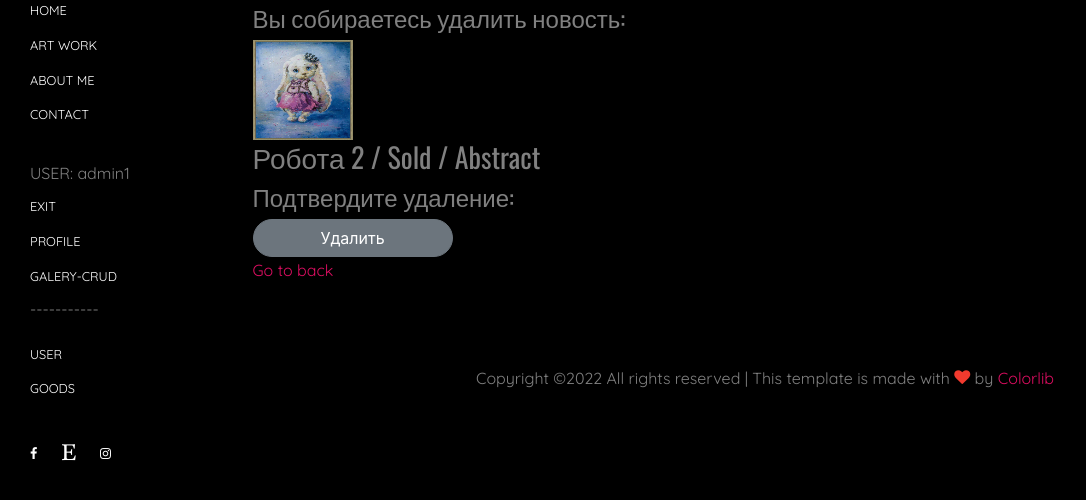
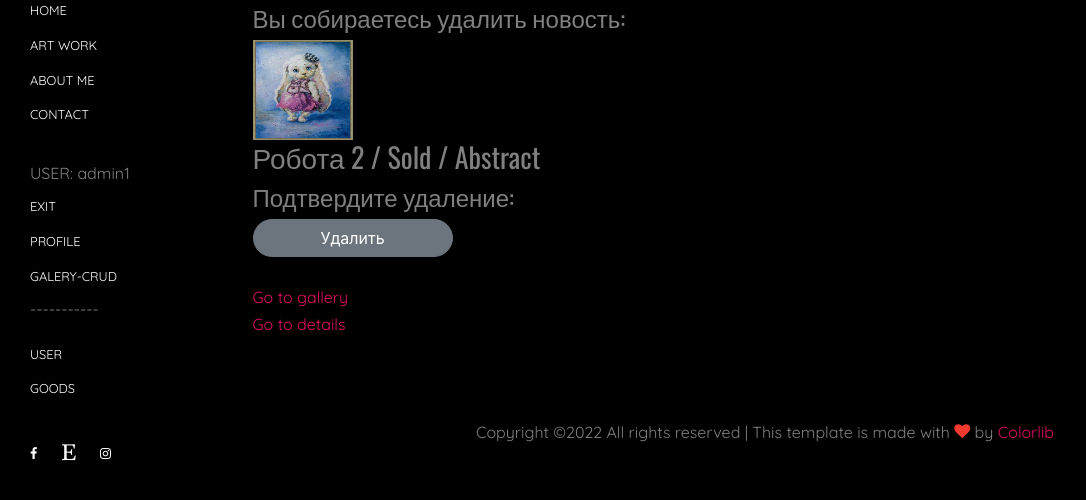
Before and after one commit to lisivka/leemark, a Django app: page /goods/delete/3 in a window 1280 px wide. Shown: the part 98-598 px from the top of the page, without its empty margins (0-1086 px from the left). Run offline with Django 3.2, Linux system fonts and the light colour scheme; a user stored in the database is signed in; data comes from the database, SQL or seed files in the repository; parts of the project's set-up code (start-up, migrations or seed data) failed here and were passed over; some libraries are stand-ins or nearby versions; some web fonts are replaced.

Commit message:
update delete.html

```diff
--- a/templates/goods/delete.html
+++ b/templates/goods/delete.html
@@ -15,7 +15,8 @@
         {% csrf_token %}
         <input type="submit" value="Удалить  " class="btn btn-secondary" style="width: 200px">
     </form>
-    <a href="/goods">Go to back</a>
+    <br><a href="/goods">Go to gallery</a>
+    <br><a href="/goods/details/{{ post.id }}">Go to details</a>
     <hr>
 </div>
 {% endblock content %}
```
